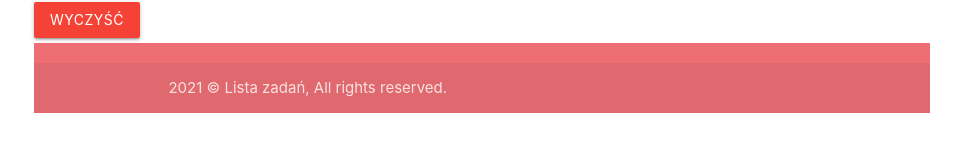
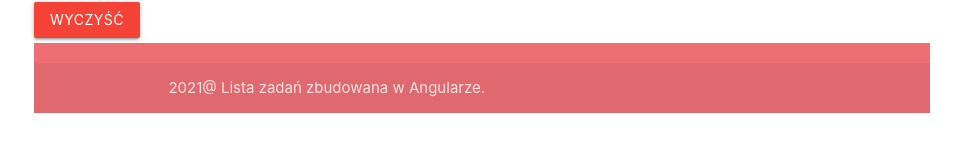
Before and after one commit to TomaszTomasiak/todo-list, an Angular app: page / in a window 1280 px wide. Shown: the part 482-634 px from the top of the page, without its empty margins (158-1121 px from the left). Built offline with nearby package versions, Linux system fonts and the light colour scheme.

Commit message:
question-mark

```diff
--- a/src/app/app.component.html
+++ b/src/app/app.component.html
@@ -1,7 +1,7 @@
 <div class="container">
   <nav class="row">
     <div class="nav-wrapper">
-      <span class="brand-logo center">{{ title | uppercase }}</span>
+      <span class="brand-logo center">{{ config?.title | uppercase }}</span>
     </div>
   </nav>
 
@@ -44,7 +44,7 @@
   <footer class="page-footer mt-5">
     <div class="footer-copyright">
       <div class="container">
-        {{ getDate()| date: 'yyyy' }}{{ footer }}
+        {{ config?.date| date: 'yyyy' }}{{ config?.footer }}
       </div>
     </div>
   </footer>
--- a/src/app/app.component.ts
+++ b/src/app/app.component.ts
@@ -6,14 +6,15 @@
   styleUrls: ['./app.component.css'],
 })
 export class AppComponent {
-  title = 'Lista Zadań';
+  config: { [key: string]: string | Date } = null;
 
-
-  get footer(): string {
-    return ' © Lista zadań, All rights reserved.';
-  }
-
-  getDate() : Date {
-    return new Date();
+  constructor() {
+    setTimeout(() => {
+      this.config = {
+        title: 'Lista zadań',
+        footer: '@ Lista zadań zbudowana w Angularze.',
+        date: new Date(),
+      };
+    }, 500);
   }
 }
--- a/tsconfig.json
+++ b/tsconfig.json
@@ -20,7 +20,7 @@
     ]
   },
   "angularCompilerOptions": {
-    "fullTemplateTypeCheck": true,
+    "fullTemplateTypeCheck": false,
     "strictInjectionParameters": true
   }
 }
```
